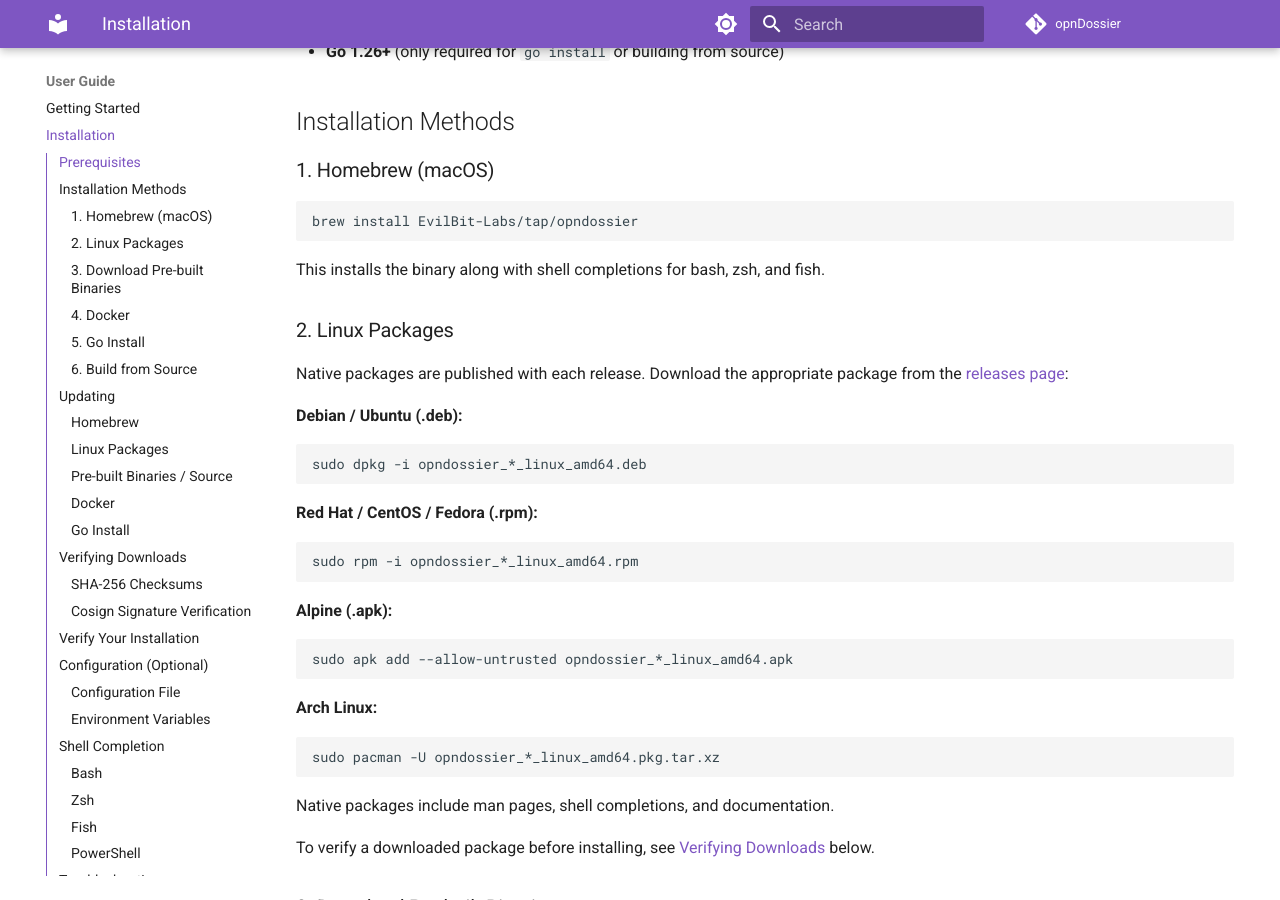
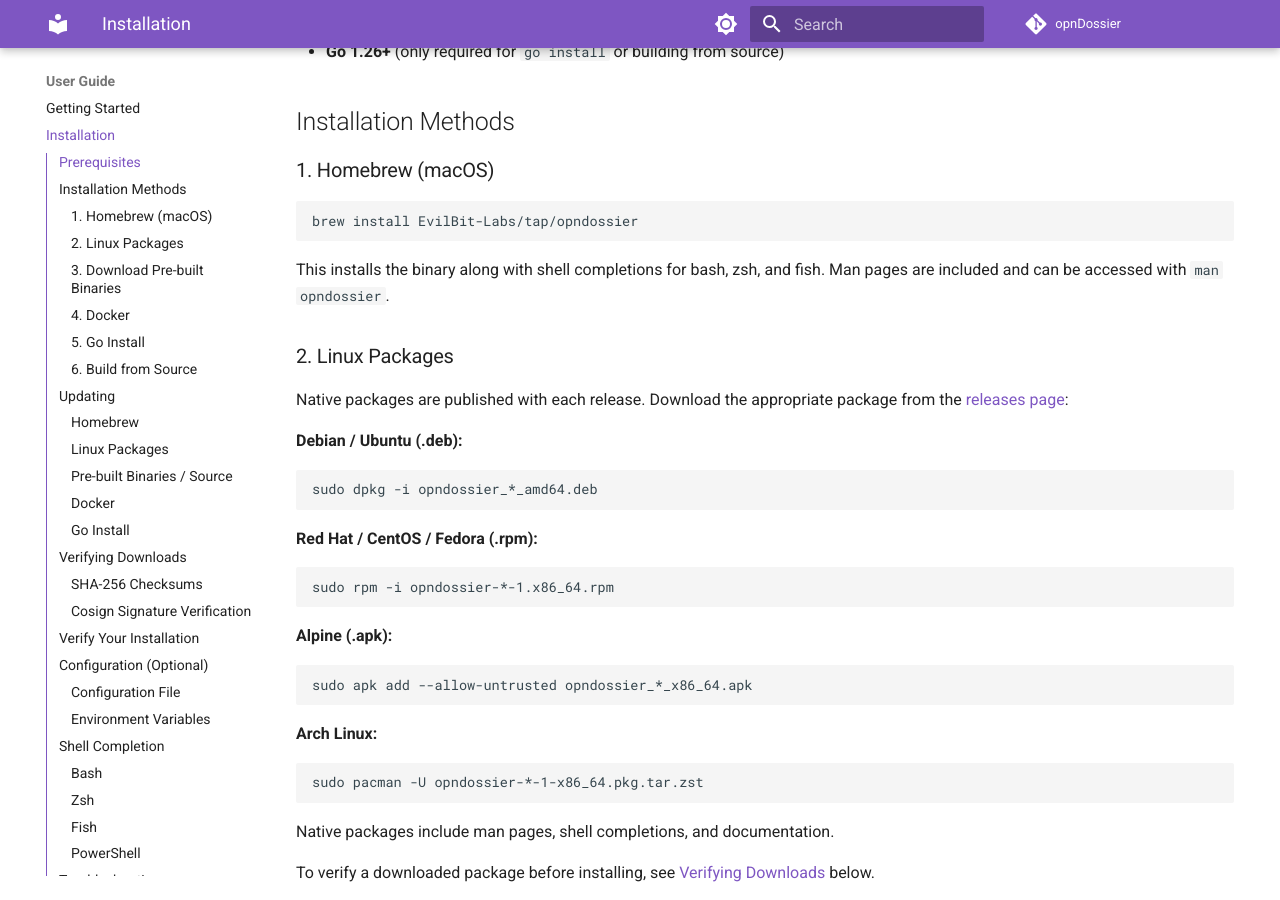
Before and after one commit to EvilBit-Labs/opnDossier, an MkDocs documentation site: the page built from docs/user-guide/installation.md, in a window 1280 px wide and 900 px high, scrolled down 339 px. Built offline with MkDocs 1.6.1 and Material for MkDocs 9.7.7, drawn with Linux system fonts in a browser that asks for light colours; comment, search, counter and statistics services are not loaded; the version menu is left out.

Commit message:
fix(release): fix universal binary, man pages, and release footer (#477)
## Summary

- Fix universal binary creation by adding `ids: [opndossier]` to
reference the actual build ID (was silently skipped with "no darwin
binaries found")
- Move quill macOS code signing from build hooks to
`universal_binaries.hooks.post` so signing runs on the combined
universal binary, not the replaced individual arch binaries
- Add man page to archive tarballs (`man/opnDossier.1`) and Homebrew
cask `manpages` config — macOS users now get `man opndossier`
- Fix release footer install commands to match actual
`ConventionalFileName` asset names (DEB, RPM, APK, Arch Linux all had
wrong filenames)
- Remove Docker install section from footer (no `dockers` config exists)

## Verified

- `goreleaser release --clean --snapshot --skip=publish` passes locally
- Darwin archive contains: binary, completions (bash/zsh/fish/ps1), man
page, docs
- Generated Homebrew cask includes `manpage "man/opnDossier.1"`
- Quill signs the universal binary (not individual arch binaries)

## Test Plan

- [x] `just test` — all pass
- [x] Local snapshot produces `opnDossier_Darwin_all.tar.gz` with man
page
- [x] Generated cask (`dist/homebrew/Casks/opndossier.rb`) references
manpage
- [ ] After retag: verify `brew install --cask opndossier` installs man
page

Closes #475

---------

Signed-off-by: UncleSp1d3r <unclesp1d3r@evilbitlabs.io>
Co-authored-by: dosubot[bot] <131922026+dosubot[bot]@users.noreply.github.com>

````diff
--- a/docs/user-guide/installation.md
+++ b/docs/user-guide/installation.md
@@ -15,7 +15,7 @@
 brew install EvilBit-Labs/tap/opndossier
 ```
 
-This installs the binary along with shell completions for bash, zsh, and fish.
+This installs the binary along with shell completions for bash, zsh, and fish. Man pages are included and can be accessed with `man opndossier`.
 
 ### 2. Linux Packages
 
@@ -24,25 +24,25 @@
 **Debian / Ubuntu (.deb):**
 
 ```bash
-sudo dpkg -i opndossier_*_linux_amd64.deb
+sudo dpkg -i opndossier_*_amd64.deb
 ```
 
 **Red Hat / CentOS / Fedora (.rpm):**
 
 ```bash
-sudo rpm -i opndossier_*_linux_amd64.rpm
+sudo rpm -i opndossier-*-1.x86_64.rpm
 ```
 
 **Alpine (.apk):**
 
 ```bash
-sudo apk add --allow-untrusted opndossier_*_linux_amd64.apk
+sudo apk add --allow-untrusted opndossier_*_x86_64.apk
 ```
 
 **Arch Linux:**
 
 ```bash
-sudo pacman -U opndossier_*_linux_amd64.pkg.tar.xz
+sudo pacman -U opndossier-*-1-x86_64.pkg.tar.zst
 ```
 
 Native packages include man pages, shell completions, and documentation.
````
Also changed, not shown: .goreleaser.yaml (+39 -26 lines), RELEASING.md (+15 -15 lines), docs/development/releasing.md (+7 -2 lines).
